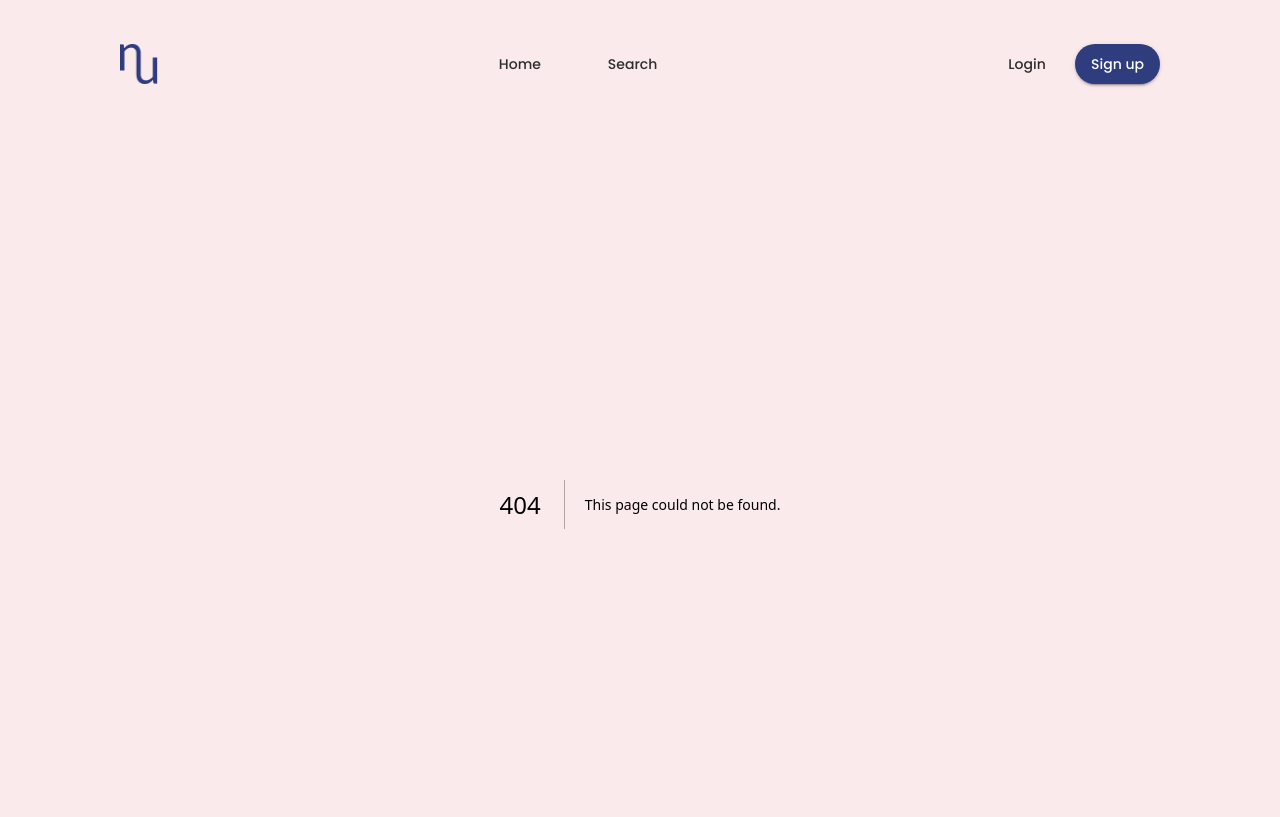
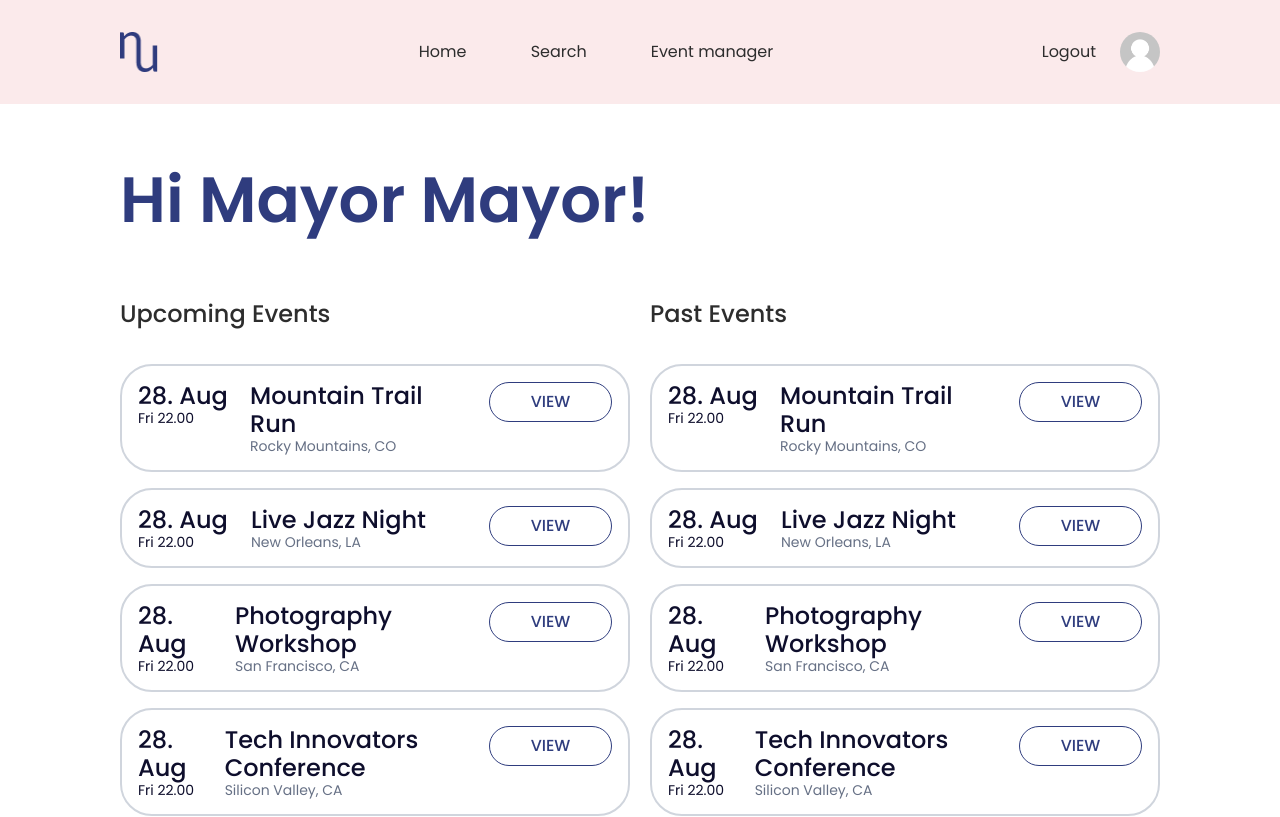
Before and after one commit to Jetrca92/nextup-frontend, a Next.js app: page /profile in a window 1280 px wide. Before the commit this address had no page. Shown: the top 817 px of the page. Built offline with nearby package versions, Linux system fonts and the light colour scheme.

Commit message:
Start work on profile page

```diff
--- a/src/app/layout.tsx
+++ b/src/app/layout.tsx
@@ -30,14 +30,14 @@ export default function RootLayout({
             minHeight: "100vh",
             width: "100%"
           }}>
-            <Box sx={{ bgcolor: "secondary.main" }}>
+            <Box sx={{ bgcolor: "transparent" }}>
               <Navbar />
               <Container
                 component="main"
                 maxWidth={false}
                 disableGutters
                 sx={{
-                  bgcolor: "transparent",
+                  bgcolor: "white",
                   flex: 1,
                   width: "100%",
                   margin: 0,
--- /dev/null
+++ b/src/app/profile/page.tsx
@@ -0,0 +1,154 @@
+'use client'
+
+import UserUpcomingEvents from "@/components/events/UserUpcomingEvents";
+import { UserType } from "@/models/auth";
+import { EventType } from "@/models/event";
+import { Box, Typography } from "@mui/material";
+
+export default function Search() {
+  const mockUser: UserType = {
+    id: "123",
+    createdAt: "2025-12-15T20:00:00Z",
+    email: "user.test@email.com",
+    firstName: "Mayor",
+    lastName: "Mayor",
+  }
+
+  const mockEvents: EventType[] = [
+    {
+      id: "1",
+      createdAt: new Date().toISOString(),
+      imageUrl: "/images/landing1.jpg",
+      title: "Mountain Trail Run",
+      description: "A challenging trail run through the mountains.",
+      location: "Rocky Mountains, CO",
+      startDateTime: "2025-04-15T08:00:00Z",
+      maximumUsers: 100,
+      ownerId: "2",
+      attendees: [],
+    },
+    {
+      id: "3",
+      createdAt: new Date().toISOString(),
+      imageUrl: "/images/landing1.jpg",
+      title: "Live Jazz Night",
+      description: "Enjoy a night of smooth jazz music.",
+      location: "New Orleans, LA",
+      startDateTime: "2025-05-10T19:00:00Z",
+      maximumUsers: 200,
+      ownerId: "4",
+    },
+    {
+      id: "4",
+      createdAt: new Date().toISOString(),
+      imageUrl: "/images/landing1.jpg",
+      title: "Photography Workshop",
+      description: "Learn the basics of photography from experts.",
+      location: "San Francisco, CA",
+      startDateTime: "2025-06-20T14:00:00Z",
+      maximumUsers: 50,
+      ownerId: "6",
+    },
+    {
+      id: "7",
+      createdAt: new Date().toISOString(),
+      imageUrl: "/images/landing1.jpg",
+      title: "Tech Innovators Conference",
+      description: "A gathering of the brightest minds in tech.",
+      location: "Silicon Valley, CA",
+      startDateTime: "2025-07-12T09:00:00Z",
+      maximumUsers: 500,
+      ownerId: "4",
+    },
+    {
+      id: "8",
+      createdAt: new Date().toISOString(),
+      imageUrl: "/images/landing1.jpg",
+      title: "Food Festival",
+      description: "Taste the best street food from around the world.",
+      location: "Austin, TX",
+      startDateTime: "2025-08-05T11:00:00Z",
+      maximumUsers: 300,
+      ownerId: "4",
+    },
+    {
+      id: "9",
+      createdAt: new Date().toISOString(),
+      imageUrl: "/images/landing1.jpg",
+      title: "Sunrise Yoga Session",
+      description: "Start your day with a refreshing yoga session.",
+      location: "Santa Monica Beach, CA",
+      startDateTime: "2025-09-18T06:30:00Z",
+      maximumUsers: 30,
+      ownerId: "4",
+    },
+    {
+      id: "11",
+      createdAt: new Date().toISOString(),
+      imageUrl: "/images/landing1.jpg",
+      title: "City Cycling Tour",
+      description: "Explore the city on a guided cycling tour.",
+      location: "Portland, OR",
+      startDateTime: "2025-10-02T10:00:00Z",
+      maximumUsers: 50,
+      ownerId: "4",
+    },
+    {
+      id: "12",
+      createdAt: new Date().toISOString(),
+      imageUrl: "/images/landing1.jpg",
+      title: "National Park Hike",
+      description: "A guided hike through stunning landscapes.",
+      location: "Yellowstone National Park, WY",
+      startDateTime: "2025-11-12T07:00:00Z",
+      maximumUsers: 40,
+      ownerId: "4",
+    },
+    {
+      id: "13",
+      createdAt: new Date().toISOString(),
+      imageUrl: "/images/landing1.jpg",
+      title: "Hackathon Challenge",
+      description: "Compete in a 48-hour coding challenge.",
+      location: "Seattle, WA",
+      startDateTime: "2025-12-01T09:00:00Z",
+      maximumUsers: 150,
+      ownerId: "4",
+    },
+    {
+      id: "14",
+      createdAt: new Date().toISOString(),
+      imageUrl: "/images/landing1.jpg",
+      title: "Indie Rock Concert",
+      description: "Experience the best of indie rock bands live.",
+      location: "Chicago, IL",
+      startDateTime: "2025-12-15T20:00:00Z",
+      maximumUsers: 250,
+      ownerId: "4",
+    },
+  ]
+  return (
+    <Box sx={{
+      display: "flex",
+      flexDirection: "column",
+      backgroundColor: "transparent",
+      marginY: "64px",
+      width: "100%",
+      boxSizing: 'border-box',
+      padding: { xs: "0px 24px", sm: "0px 48px", md: "0px 120px" },
+      gap: "64px",
+    }}>
+      {/* Header */}
+      <Typography variant="h1" color="primary.main">Hi {mockUser.firstName} {mockUser.lastName}!</Typography>
+
+      {/* Events */}
+      <Box sx={{
+        display: "flex",
+        gap: "20px",
+      }}>
+        <UserUpcomingEvents events={mockEvents} past={false} />
+        <UserUpcomingEvents events={mockEvents} past={true} />
+      </Box>
+    </Box>
+  )
+}
--- a/src/components/events/EventsList.tsx
+++ b/src/components/events/EventsList.tsx
@@ -30,7 +30,7 @@ const EventsList: FC<EventsListProps> = ({ events = [] }) => {
       ))}
       {visibleCount < events.length && (
         <Box sx={{ display: "flex", justifyContent: "center" }}>
-          <Box sx={{ width: "118px" }}>
+          <Box sx={{ width: "118px", flexShrink: 0 }}>
             <Button variant='contained' color='info' onClick={loadMore} sx={{ textTransform: "none" }}>Load more</Button>
           </Box>
         </Box>
--- a/src/components/events/FeaturedEvents.tsx
+++ b/src/components/events/FeaturedEvents.tsx
@@ -1,5 +1,5 @@
 import { Box } from '@mui/material'
-import { FC, useState } from 'react'
+import { FC } from 'react'
 import { EventType } from '@/models/event'
 import FeaturedEventCard from './FeaturedEventCard'
 
@@ -7,7 +7,7 @@ interface FeaturedEventsProps {
   events: EventType[]
 }
 const FeaturedEvents: FC<FeaturedEventsProps> = ({ events = [] }) => {
-  const [visibleCount, setVisibleCount] = useState(3)
+  const visibleCount = 3
 
   if (events?.length === 0)
     return
--- /dev/null
+++ b/src/components/events/UserUpcomingEvents.tsx
@@ -0,0 +1,51 @@
+import { Box, Button, Typography } from '@mui/material'
+import { FC, useState } from 'react'
+import EventCard from './EventCard'
+import EmptyEvents from './EmptyEvents'
+import { EventType } from '@/models/event'
+
+interface UserUpcomingEventsProps {
+  past: boolean
+  events: EventType[]
+}
+const UserUpcomingEvents: FC<UserUpcomingEventsProps> = ({ events = [], past }) => {
+  const [visibleCount, setVisibleCount] = useState(4)
+
+  const loadMore = () => {
+    setVisibleCount((prevCount) => prevCount + 4)
+  }
+
+  if (events?.length === 0)
+    return <EmptyEvents />
+
+  return (
+    <Box sx={{
+      display: 'flex',
+      flexDirection: "column",
+      gap: "32px",
+      width: "100%",
+    }}>
+      <Typography variant='h3' color='info.main' sx={{ lineHeight: "36px" }}>{past ? ("Past") : ("Upcoming")} Events</Typography>
+      <Box sx={{
+        display: 'flex',
+        flexDirection: "column",
+        gap: "16px",
+        width: "100%",
+      }}>
+        {events.slice(0, visibleCount).map((event) => (
+          <EventCard event={event} key={event.id} />
+        ))}
+        {visibleCount < events.length && (
+          <Box sx={{ display: "flex", justifyContent: "center" }}>
+            <Box sx={{ width: "118px" }}>
+              <Button variant='contained' color='info' onClick={loadMore} sx={{ textTransform: "none" }}>Load more</Button>
+            </Box>
+          </Box>
+        )}
+      </Box>
+    </Box>
+
+  )
+}
+
+export default UserUpcomingEvents
--- a/src/components/ui/Navbar.tsx
+++ b/src/components/ui/Navbar.tsx
@@ -1,8 +1,10 @@
 import { AppBar, Box, Button, Toolbar } from '@mui/material';
 import { FC } from 'react'
 import NavbarLogo from './images/NavbarLogo';
+import NavbarAvatar from './images/NavbarAvatar';
 
 const Navbar: FC = () => {
+  const authenticated = true
   return (
     <AppBar
       position="static"
@@ -12,7 +14,8 @@ const Navbar: FC = () => {
         boxShadow: "none",
         padding: { xs: "16px 24px", sm: "24px 48px", md: "32px 120px" },
         boxSizing: 'border-box',
-        backgroundColor: "transparent",
+        backgroundColor: "secondary.main",
+        justifyContent: "center",
       }}
     >
       <Toolbar
@@ -30,16 +33,31 @@ const Navbar: FC = () => {
           display: "flex",
           gap: "48px",
         }}>
-          <Button variant='text' color='info' sx={{ textTransform: "none" }}>Home</Button>
-          <Button variant='text' color='info' sx={{ textTransform: "none" }}>Search</Button>
+          <Button variant='text' color='info' sx={{ textTransform: "none", fontWeight: 400 }}>Home</Button>
+          <Button variant='text' color='info' sx={{ textTransform: "none", fontWeight: 400 }}>Search</Button>
+          {authenticated && (
+            <Button variant='text' color='info' sx={{ textTransform: "none", fontWeight: 400 }}>Event manager</Button>
+          )}
         </Box>
 
         <Box sx={{
           display: "flex",
           gap: "16px",
         }}>
-          <Button variant='text' color='info' sx={{ textTransform: "none" }}>Login</Button>
-          <Button variant='contained' color='primary' sx={{ textTransform: "none" }}>Sign up</Button>
+          {authenticated ? (
+            <>
+              <Button variant='text' color='info' sx={{ textTransform: "none", fontWeight: 400 }}>Logout</Button>
+              <Box sx={{ width: "40px", height: "40px" }}>
+                <NavbarAvatar />
+              </Box>
+            </>
+
+          ) : (
+            <>
+              <Button variant='text' color='info' sx={{ textTransform: "none" }}>Login</Button>
+              <Button variant='contained' color='primary' sx={{ textTransform: "none" }}>Sign up</Button>
+            </>
+          )}
         </Box>
       </Toolbar>
     </AppBar>
--- /dev/null
+++ b/src/components/ui/images/NavbarAvatar.tsx
@@ -0,0 +1,19 @@
+import Image from "next/image"
+import { FC } from "react"
+
+const NavbarAvatar: FC = () => {
+  return (
+    <Image
+      src="/images/empty-avatar.png"
+      alt="Navbar avatar"
+      width={40}
+      height={40}
+      style={{
+        borderRadius: "50%",
+        objectFit: "cover",
+      }}
+    />
+  )
+}
+
+export default NavbarAvatar
--- a/src/theme/theme.tsx
+++ b/src/theme/theme.tsx
@@ -7,6 +7,7 @@ const commonBtnStyles = {
   borderRadius: 32,
   padding: "10px 16px",
   width: "100%",
+  fontSize: "16px",
 }
 
 const theme = createTheme({
@@ -197,6 +198,7 @@ const theme = createTheme({
           props: { variant: "text", color: "info" },
           style: {
             color: "info.main",
+            fontSize: "16px",
             textDecoration: "none",
             "&:hover": {
               color: "#262021",
```
Also changed, not shown: src/components/events/FeaturedEventCard.tsx (+8 -7 lines).
